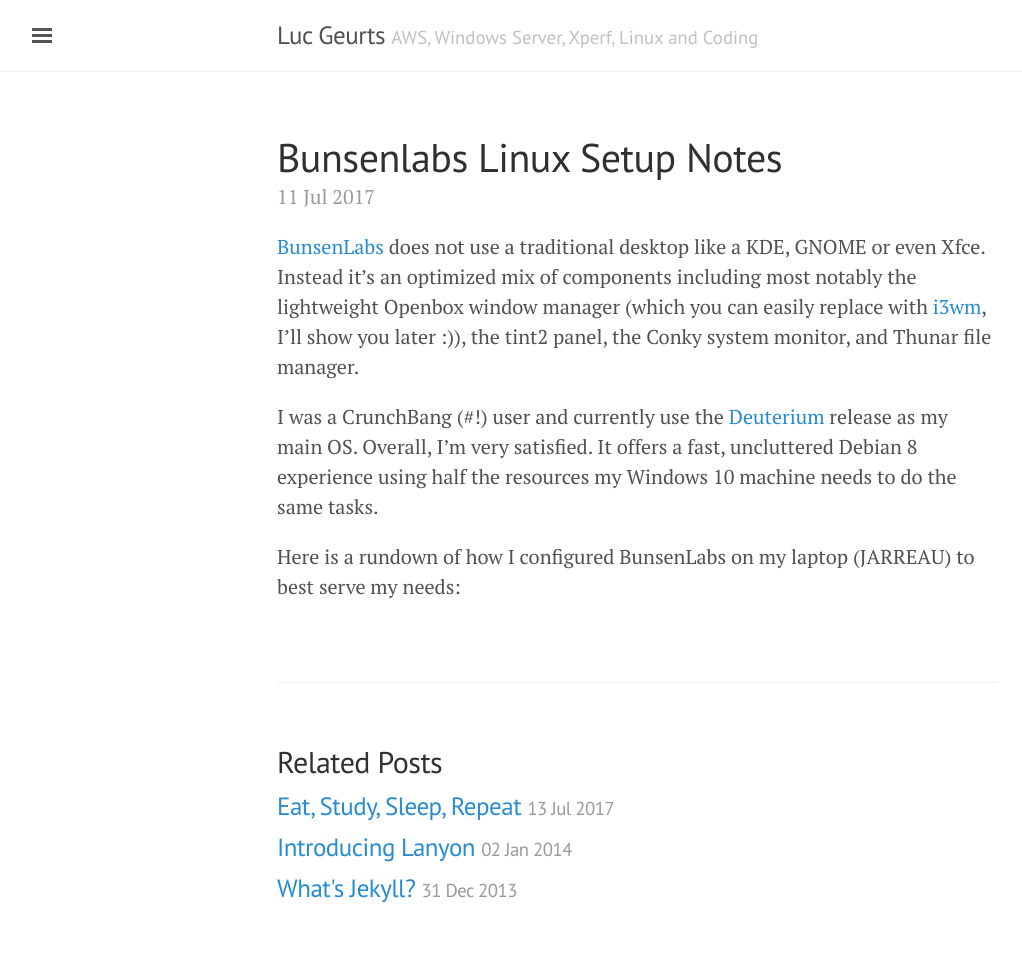
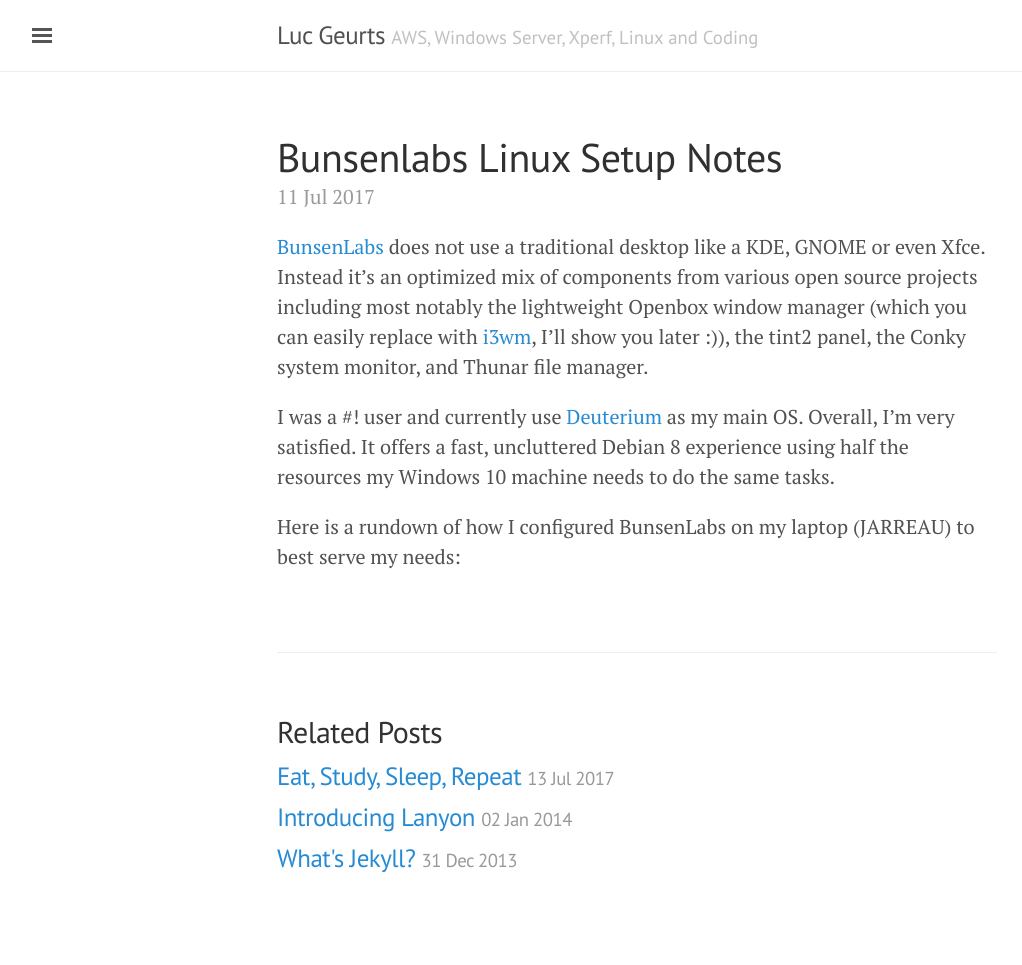
Before and after one commit to lgeurts/lgeurts.github.io, a Jekyll site: the page built from _posts/2017-07-11-bunsenlabs-linux-setup-notes.md, in a window 1280 px wide. Shown: the whole page, without its empty margins (3-1025 px from the left). Built offline with Jekyll 4.4.1, drawn with Linux system fonts in a browser that asks for light colours; our own code applies the rules of GitHub Pages for plain Markdown files; after the commit the page ends 935 px from its top, so only the background shows below that.

Commit message:
Update 2017-07-11-bunsenlabs-linux-setup-notes.md

```diff
--- a/_posts/2017-07-11-bunsenlabs-linux-setup-notes.md
+++ b/_posts/2017-07-11-bunsenlabs-linux-setup-notes.md
@@ -1,5 +1,5 @@
-[BunsenLabs](https://www.bunsenlabs.org/) does not use a traditional desktop like a KDE, GNOME or even Xfce. Instead it's an optimized mix of components including most notably the lightweight Openbox window manager (which you can easily replace with [i3wm](https://i3wm.org/), I'll show you later :)), the tint2 panel, the Conky system monitor, and Thunar file manager.
+[BunsenLabs](https://www.bunsenlabs.org/) does not use a traditional desktop like a KDE, GNOME or even Xfce. Instead it's an optimized mix of components from various open source projects including most notably the lightweight Openbox window manager (which you can easily replace with [i3wm](https://i3wm.org/), I'll show you later :)), the tint2 panel, the Conky system monitor, and Thunar file manager.
 
-I was a CrunchBang (#!) user and currently use the [Deuterium](https://www.bunsenlabs.org/installation.html#downloads) release as my main OS. Overall, I'm very satisfied. It offers a fast, uncluttered Debian 8 experience using half the resources my Windows 10 machine needs to do the same tasks.
+I was a #! user and currently use [Deuterium](https://www.bunsenlabs.org/installation.html#downloads) as my main OS. Overall, I'm very satisfied. It offers a fast, uncluttered Debian 8 experience using half the resources my Windows 10 machine needs to do the same tasks.
 
 Here is a rundown of how I configured BunsenLabs on my laptop (JARREAU) to best serve my needs:
```
